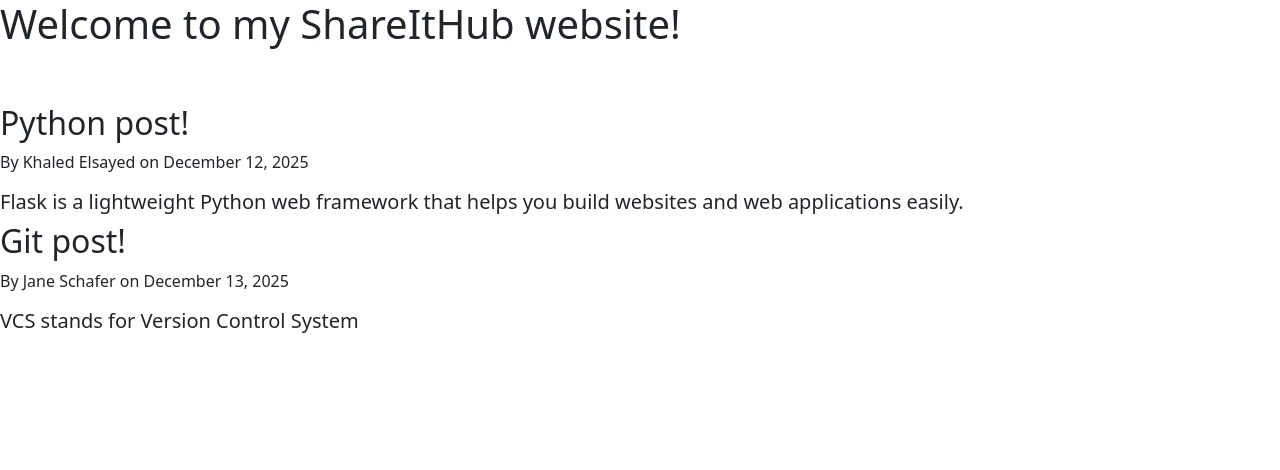
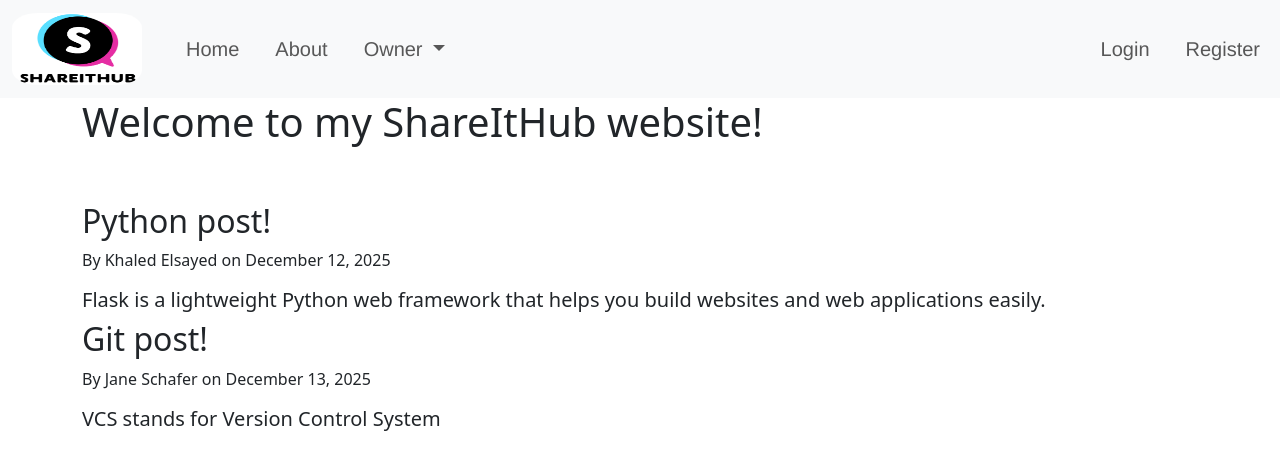
Before and after one commit to khaledelsayed2003/shareithub, a Flask app: page / in a window 1280 px wide. Shown: the top 470 px of the page. Run offline with Flask 3, Linux system fonts and the light colour scheme.

Commit message:
feat(ui): add Bootstrap navbar with logo and main CSS styling

```diff
--- /dev/null
+++ b/static/main.css
@@ -0,0 +1,30 @@
+#logo {
+    width: 130px;
+    height: 72px;
+    border: none;
+    border-radius: 20%;
+}
+.nav-item{
+    margin-left: 20px;
+}
+.nav-item .nav-link{
+    font-size: 20px;
+    font-family: 'Franklin Gothic Medium', 'Arial Narrow', Arial, sans-serif;
+    position: relative;
+    text-decoration: none;
+}
+
+.nav-item .nav-link:not(.dropdown-toggle)::after {
+    content: "";
+    position: absolute;
+    left: 0;
+    bottom: 0px;
+    width: 0;
+    height: 2px;
+    background-color: black;
+    transition: width 0.3s ease;
+}
+
+.nav-item .nav-link:not(.dropdown-toggle):hover::after {
+    width: 100%;
+}
--- a/templates/base.html
+++ b/templates/base.html
@@ -9,9 +9,51 @@
         <title>ShareItHub</title>
     {% endif %}
     <link href="https://cdn.jsdelivr.net/npm/bootstrap@5.3.8/dist/css/bootstrap.min.css" rel="stylesheet" integrity="sha384-sRIl4kxILFvY47J16cr9ZwB07vP4J8+LH7qKQnuqkuIAvNWLzeN8tE5YBujZqJLB" crossorigin="anonymous">
+    <link rel="stylesheet" href="../static/main.css">
 </head>
 <body>
-    {% block content %}{% endblock content %}
+    <nav class="navbar navbar-expand-lg bg-body-tertiary">
+      <div class="container-fluid">
+        <a class="navbar-brand" href="/">
+            <img id="logo" src="../static/logo.png" alt="ShareItHub-Logo">
+        </a>
+        <button class="navbar-toggler" type="button" data-bs-toggle="collapse" data-bs-target="#navbarSupportedContent" aria-controls="navbarSupportedContent" aria-expanded="false" aria-label="Toggle navigation">
+          <span class="navbar-toggler-icon"></span>
+        </button>
+        <div class="collapse navbar-collapse" id="navbarSupportedContent">
+          <ul class="navbar-nav me-auto mb-2 mb-lg-0">
+            <li class="nav-item">
+              <a class="nav-link" aria-current="page" href="/">Home</a>
+            </li>
+            <li class="nav-item">
+              <a class="nav-link" href="/about">About</a>
+            </li>
+            <li class="nav-item dropdown">
+              <a class="nav-link dropdown-toggle" href="#" role="button" data-bs-toggle="dropdown" aria-expanded="false">
+                Owner
+              </a>
+              <ul class="dropdown-menu">
+                <li><a class="dropdown-item" href="https://www.linkedin.com/in/khaled--elsayed/" target="_blank"><b>LinkedIn</b></a></li>
+                <li><hr class="dropdown-divider"></li>
+                <li><a class="dropdown-item" href="https://github.com/khaledelsayed2003" target="_blank"><b>GitHub</b></a></li>
+              </ul>
+            </li>
+          </ul>
+          <ul class="navbar-nav">
+            <li class="nav-item">
+                <a class="nav-link" href="/">Login</a>
+            </li>
+            <li class="nav-item">
+                <a class="nav-link" href="/">Register</a>
+            </li>
+          </ul>
+        </div>
+      </div>
+    </nav>
+
+    <div class="container">
+        {% block content %}{% endblock content %}
+    </div>
     <script src="https://cdn.jsdelivr.net/npm/@popperjs/core@2.11.8/dist/umd/popper.min.js" integrity="sha384-I7E8VVD/ismYTF4hNIPjVp/Zjvgyol6VFvRkX/vR+Vc4jQkC+hVqc2pM8ODewa9r" crossorigin="anonymous"></script>
     <script src="https://cdn.jsdelivr.net/npm/bootstrap@5.3.8/dist/js/bootstrap.min.js" integrity="sha384-G/EV+4j2dNv+tEPo3++6LCgdCROaejBqfUeNjuKAiuXbjrxilcCdDz6ZAVfHWe1Y" crossorigin="anonymous"></script>
 </body>
```
Also changed, not shown: static/logo.png (added).
